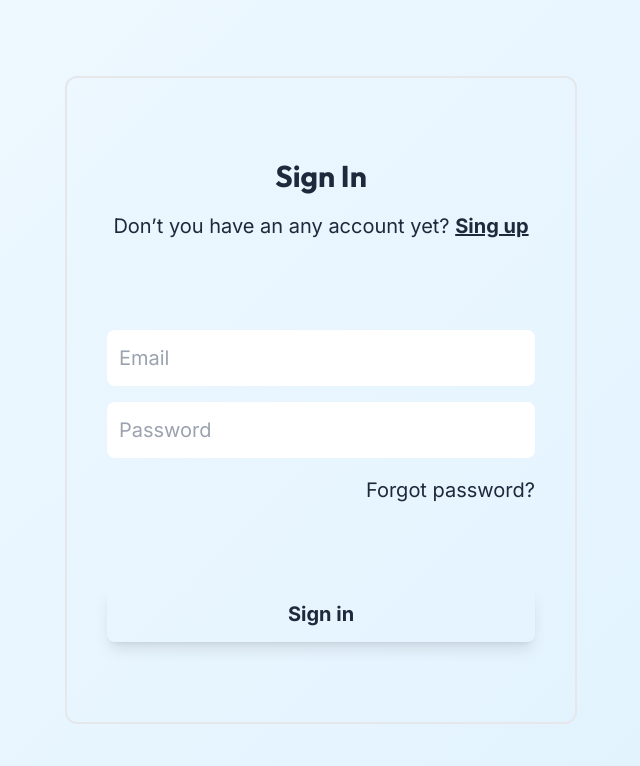
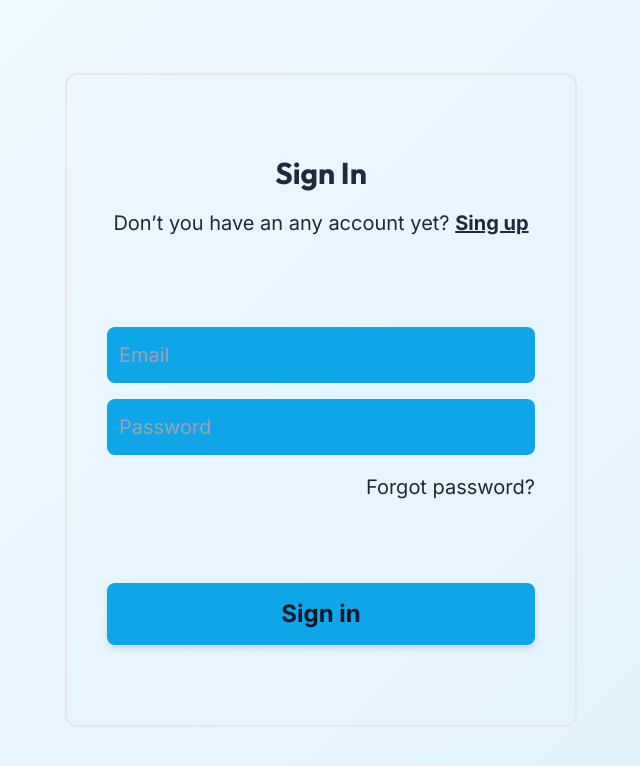
Before and after one commit to cMinee/febc5-final-project, a Next.js app: page /pages/login in a window 1280 px wide. Shown: the top 766 px of the page, without its empty margins (319-959 px from the left). Built offline with nearby package versions, Linux system fonts and the light colour scheme; no server answers.

Commit message:
fix: update ui login

```diff
--- a/src/app/globals.css
+++ b/src/app/globals.css
@@ -9,6 +9,8 @@
   --foreground: #1e293b;
   --gradient-start: #f0f9ff;
   --gradient-end: #e0f2fe;
+  --primary: #0ea5e9;
+  --secondary-900: #0f172a;
 }
 
 @media (prefers-color-scheme: dark) {
@@ -17,6 +19,8 @@
     --foreground: #f1f5f9;
     --gradient-start: #1e293b;
     --gradient-end: #334155;
+    --primary: #38bdf8;
+    --secondary-900: #f8fafc;
   }
 }
 
@@ -68,3 +72,22 @@ html {
 ::-webkit-scrollbar-thumb:hover {
   background: #94a3b8;
 }
+
+.login-text {
+  background: var(--primary);
+  color: var(--secondary-900);
+}
+
+.login-container {
+  width: 100%;
+  padding: 0.75rem;
+  border-radius: 0.5rem;
+}
+
+.login-text-btn {
+  background: var(--primary);
+  color: var(--secondary-900);
+  font-size: x-large;
+  font-weight: bold;
+  box-shadow: 0 4px 6px rgba(0, 0, 0, 0.1);
+}
--- a/src/app/pages/login/page.tsx
+++ b/src/app/pages/login/page.tsx
@@ -58,19 +58,19 @@ export default function LoginPage() {
             placeholder="Email"
             value={email}
             onChange={e => setEmail(e.target.value)}
-            className="w-full p-3 rounded-lg bg-primary"
+            className="login-text login-container"
           />
           <input
             type="password"
             placeholder="Password"
             value={password}
             onChange={e => setPassword(e.target.value)}
-            className="w-full p-3 rounded-lg bg-primary"
+            className="login-text login-container"
           />
           <a className="flex justify-end text-fourth" href="#">Forgot password?</a>
           <br />
           <br />
-          <button type="submit" className="w-full bg-secondary p-3 rounded-lg text-primary text-xl font-bold shadow-lg" disabled={isLoggedIn}>{isLoggedIn ? "Signing in..." : "Sign in"}</button>
+          <button type="submit" className="login-container login-text-btn" disabled={isLoggedIn}>{isLoggedIn ? "Signing in..." : "Sign in"}</button>
         </form>
         {/* <br />
         <button onClick={() => router.push("/pages/register")} className="w-50 mx-auto justify-center bg-green-500 p-2 rounded">Register</button> */}
```
